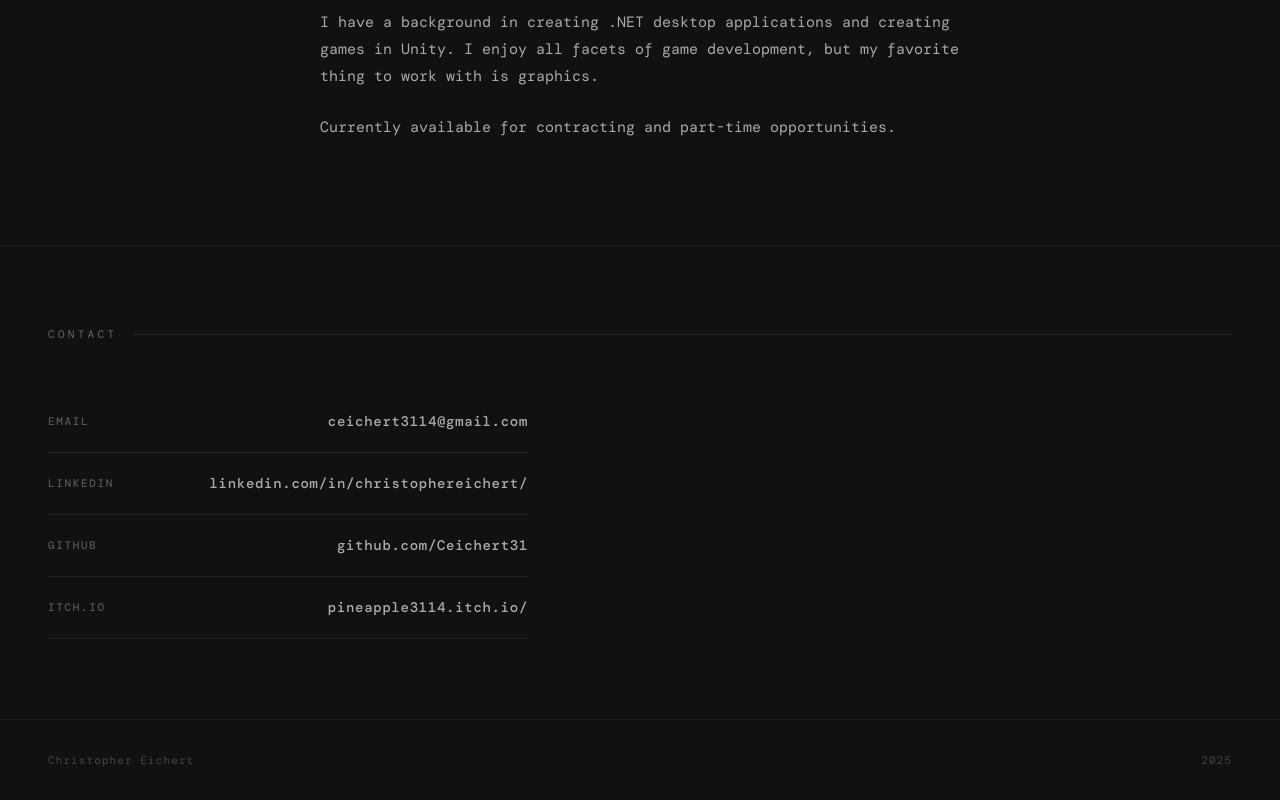
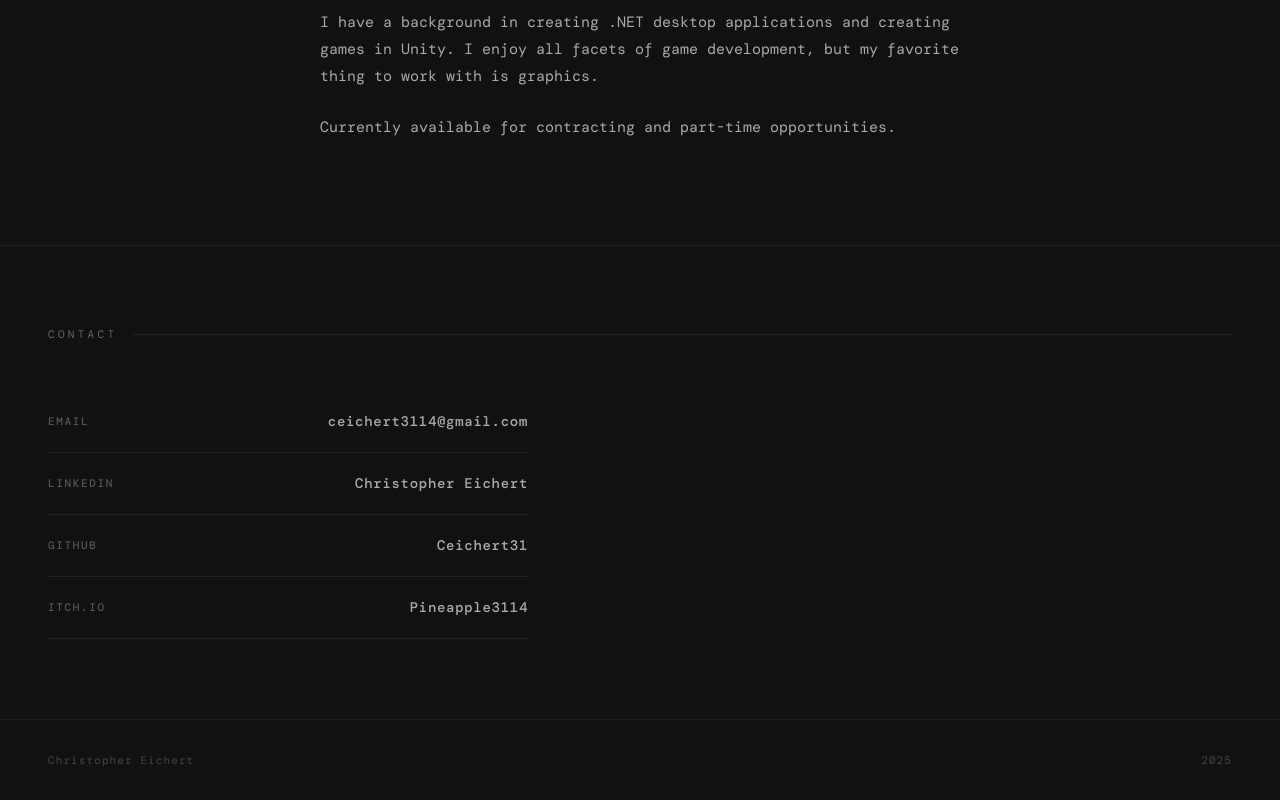
Before and after one commit to Ceichert31/Portfolio-Website, a React (Vite) app: page / in a window 1280 px wide. Shown: the part 2252-3052 px from the top of the page. Built offline with nearby package versions, Linux system fonts and the light colour scheme; a web font is replaced by a local one.

Commit message:
feat: Added links to contact sectiom

```diff
--- a/src/Portfolio.tsx
+++ b/src/Portfolio.tsx
@@ -136,10 +136,10 @@ function About() {
 
 function Contact() {
   const links = [
-    { label: "Email",     href: "mailto:you@email.com", value: "ceichert3114@gmail.com" },
-    { label: "LinkedIn",  href: "#", value: "linkedin.com/in/christophereichert/" },
-    { label: "GitHub", href: "#", value: "github.com/Ceichert31" },
-    { label: "itch.io", href: "#", value: "pineapple3114.itch.io/" },
+    { label: "Email",  href: "mailto:ceichert3114@gmail.com", value: "ceichert3114@gmail.com" },
+    { label: "LinkedIn", href: "https://linkedin.com/in/christophereichert/", value: "Christopher Eichert" },
+    { label: "GitHub", href: "https://github.com/Ceichert31/", value: "Ceichert31" },
+    { label: "itch.io", href: "https://pineapple3114.itch.io/", value: "Pineapple3114" },
   ];
 
   return (
```
